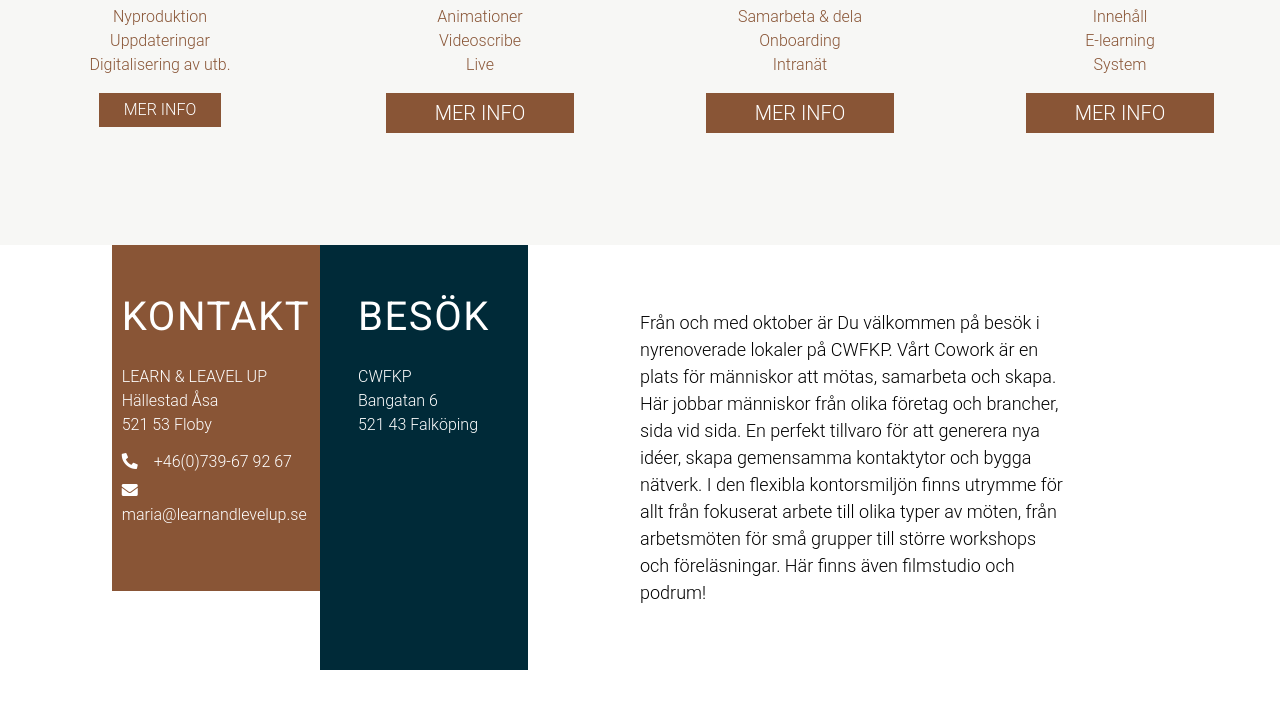
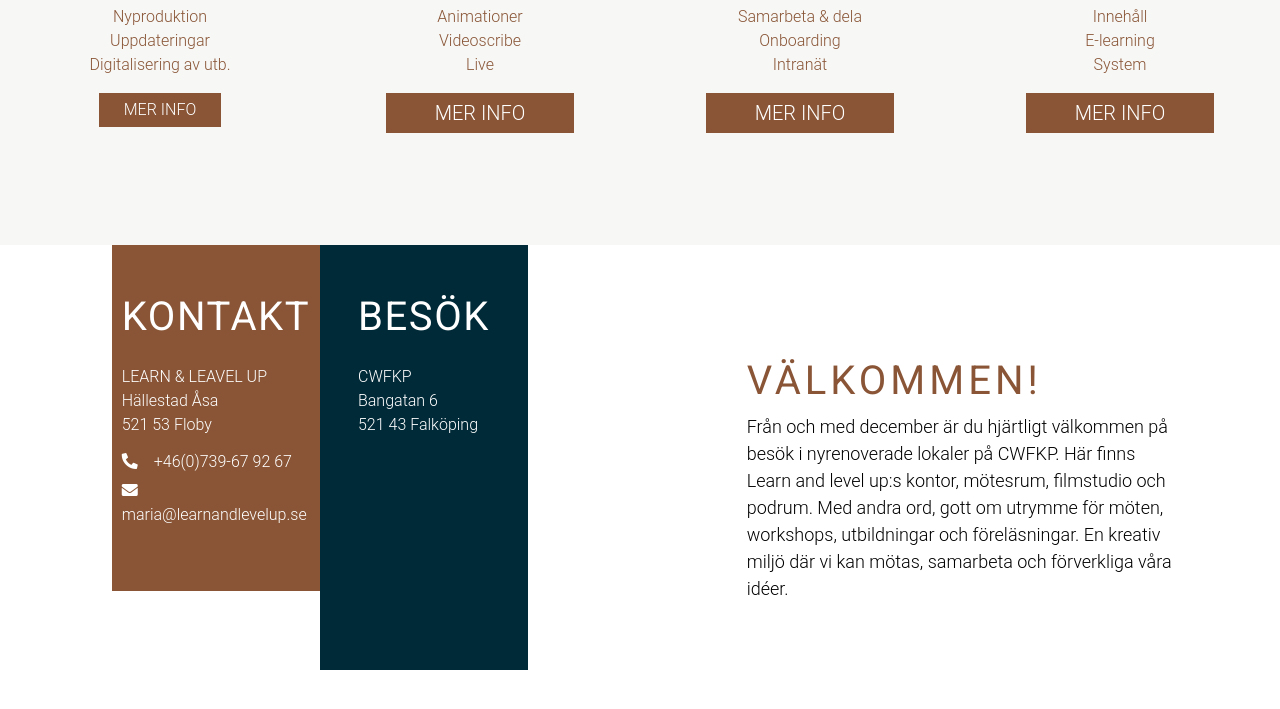
Before and after one commit to Miachallestad/learn_and_levelup, a plain HTML site: page index.html in a window 1280 px wide. Shown: the part 1871-2580 px from the top of the page. Drawn offline with nearby package versions, Linux system fonts and the light colour scheme.

Commit message:
Change welcome text under the visit chapter

```diff
--- a/assets/css/style.css
+++ b/assets/css/style.css
@@ -18,6 +18,10 @@ h1 {
     color: #895536;
     font-size: 17px;
     letter-spacing: 0.1em;
+}
+
+.welcome-heading {
+    font-size: 40px;
 }
 
 p {
--- a/index.html
+++ b/index.html
@@ -238,14 +238,14 @@
                     <div class="col-md-6 pt-md-3">
                         <div class="row pl-0 pr-0 no-gutters">
                             <div class="col">
-                                <div class="row pl-0 pr-0 no-gutters pt-md-5">
+                                <div class="row pl-0 pr-0 no-gutters pt-md-5 justify-content-center">
                                     <div class="col-8">
                                         <div>
-                                            <p>Från och med oktober är Du välkommen på besök i nyrenoverade lokaler på CWFKP. Vårt Cowork
-                                            är en plats för människor att mötas, samarbeta och skapa. Här jobbar människor från olika företag och brancher,
-                                            sida vid sida. En perfekt tillvaro för att generera nya idéer, skapa gemensamma kontaktytor och bygga nätverk. I den
-                                            flexibla kontorsmiljön finns utrymme för allt från fokuserat arbete till olika typer av möten, från arbetsmöten för
-                                            små grupper till större workshops och föreläsningar. Här finns även filmstudio och podrum!
+                                            <h1 class="welcome-heading text-uppercase pt-5">Välkommen!</h1>
+                                            <p>Från och med december är du hjärtligt välkommen på besök i nyrenoverade lokaler på CWFKP. Här finns
+                                               Learn and level up:s kontor, mötesrum, filmstudio och podrum. Med andra ord, gott om utrymme för möten,
+                                               workshops, utbildningar och föreläsningar. En kreativ miljö där vi kan mötas, samarbeta och förverkliga
+                                               våra idéer.
                                             </p>
                                         </div>
                                     </div>
```
